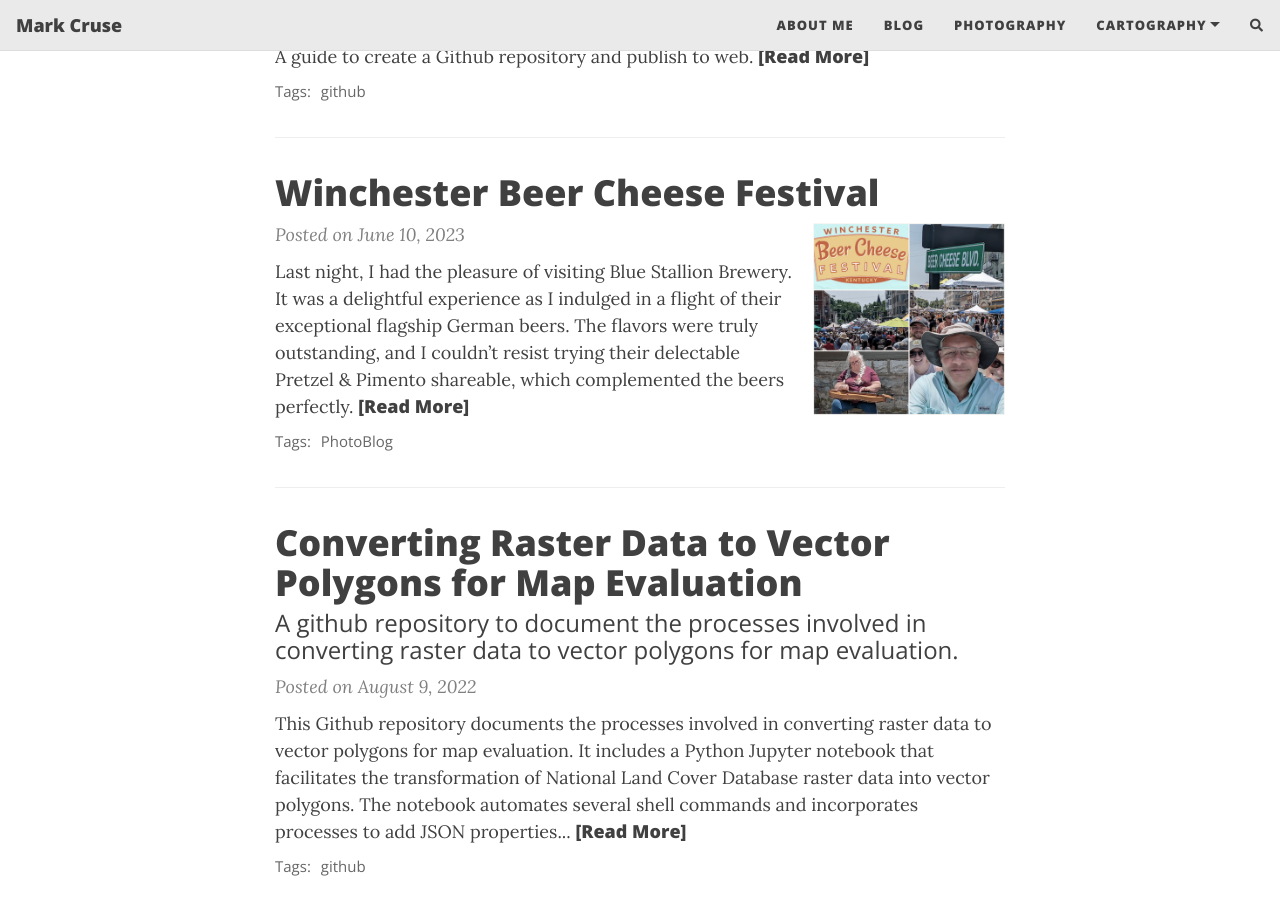
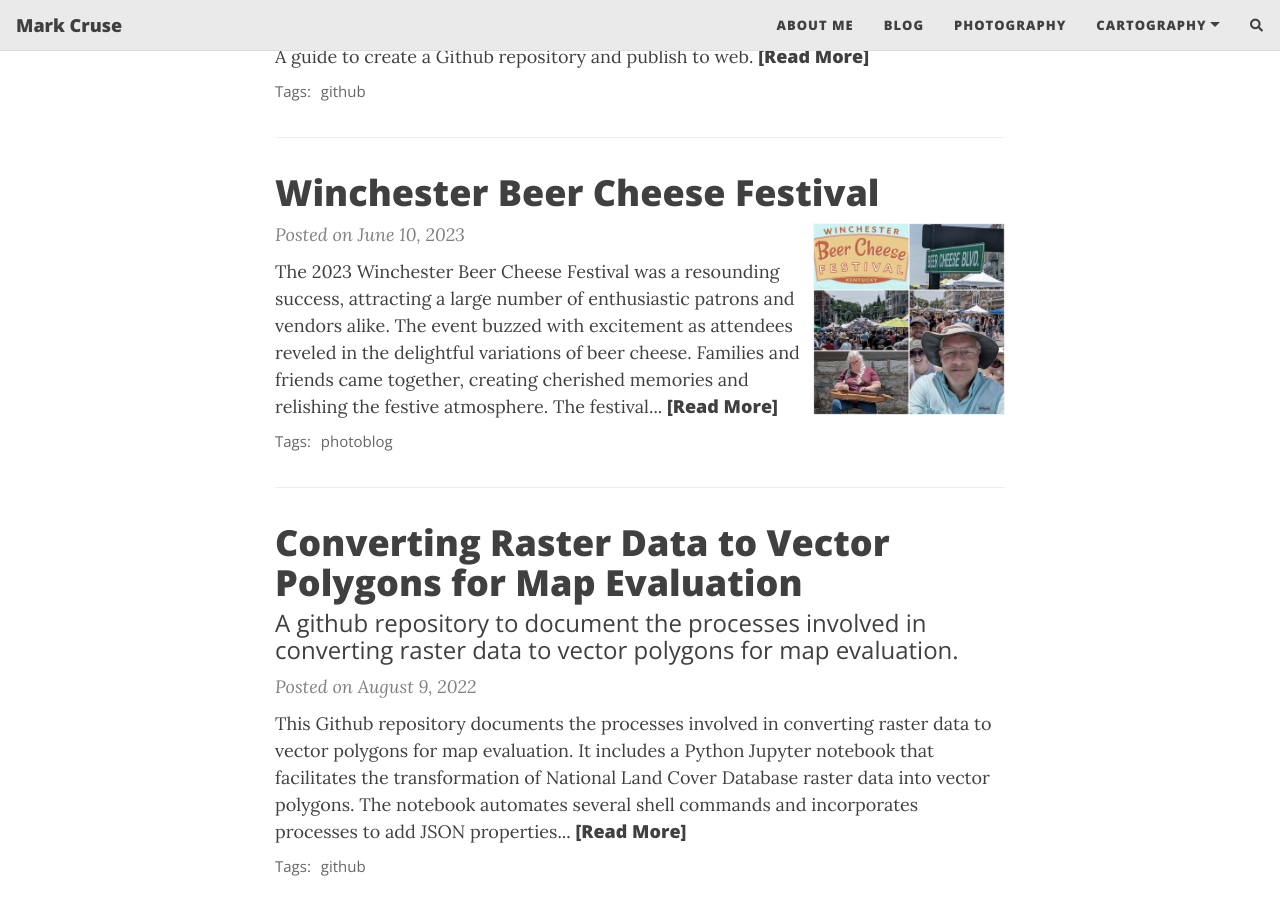
Before and after one commit to MarkCruse/markcruse.github.io, a Jekyll site: the page built from blogit.md, in a window 1280 px wide and 900 px high, scrolled down 2409 px. Built offline with Jekyll 4.4.1, drawn with Linux system fonts in a browser that asks for light colours; nearby versions of some CDN libraries; comment, search, counter and statistics services are not loaded.

Commit message:
correct beer cheese post

```diff
--- /dev/null
+++ b/_posts/2023-06-10-beer_cheese_festival.md
@@ -0,0 +1,9 @@
+---
+layout: post
+title: 'Winchester Beer Cheese Festival'
+thumbnail-img: /photos/uploads/beer_cheese_festival.png
+tags: [photoblog]
+---
+The 2023 Winchester Beer Cheese Festival was a resounding success, attracting a large number of enthusiastic patrons and vendors alike. The event buzzed with excitement as attendees reveled in the delightful variations of beer cheese. Families and friends came together, creating cherished memories and relishing the festive atmosphere. The festival truly embodied the spirit of community, bringing people together in celebration of the beloved beer cheese tradition.
+
+{% include beer_cheese_festival_image_map.html %}
--- a/_posts/2023-06-10-winchester_beer_cheese_festival.md
+++ /dev/null
@@ -1,9 +0,0 @@
----
-layout: post_reduced
-title: 'Winchester Beer Cheese Festival'
-thumbnail-img: /photos/uploads/beer_cheese_festival.png
-tags: [PhotoBlog]
----
-Last night, I had the pleasure of visiting Blue Stallion Brewery. It was a delightful experience as I indulged in a flight of their exceptional flagship German beers. The flavors were truly outstanding, and I couldn't resist trying their delectable Pretzel & Pimento shareable, which complemented the beers perfectly.
-
-{% include beer_cheese_festival_image_map.html %}
```
Also changed, not shown: _includes/beer_cheese_festival_image_map.html (+12 -8 lines).
